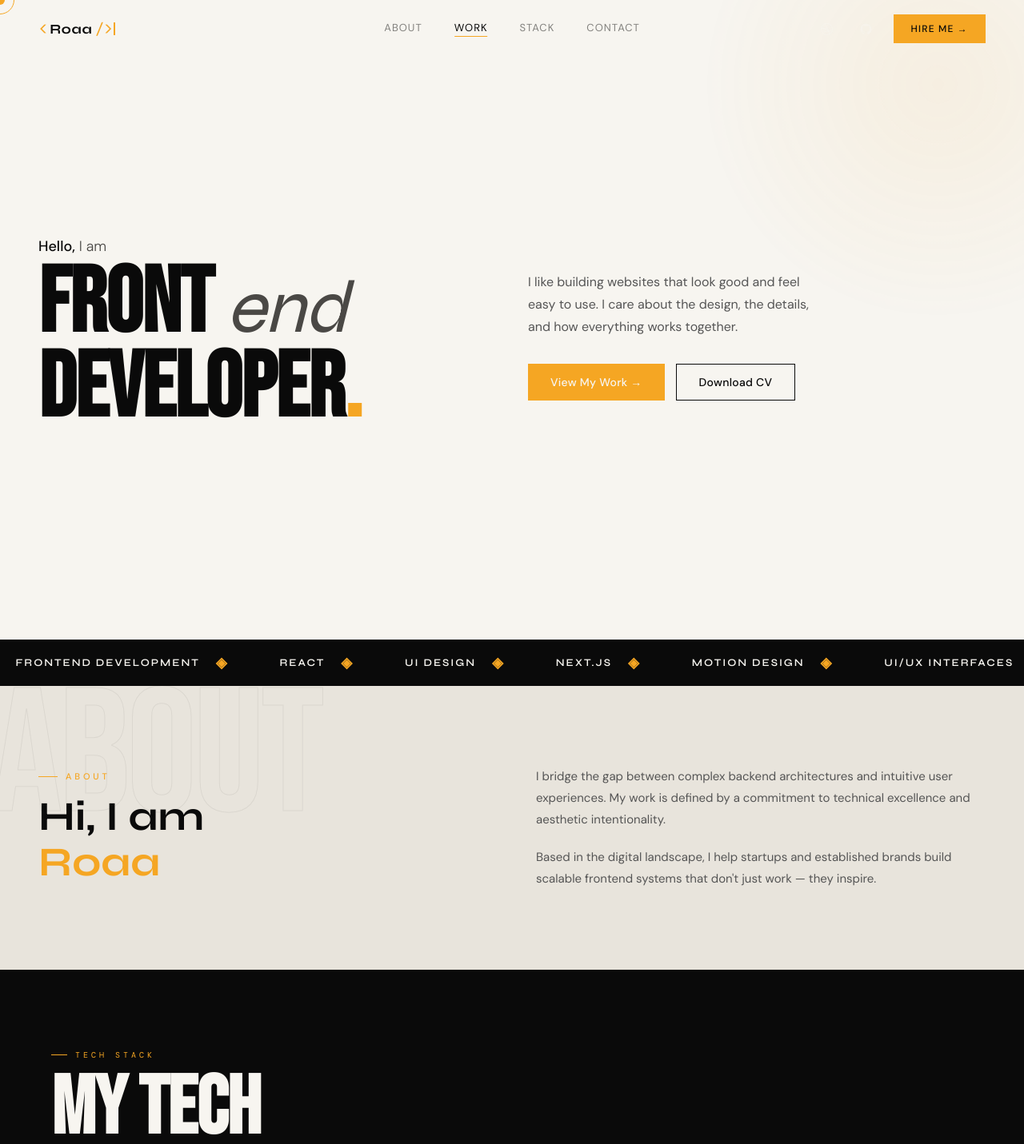
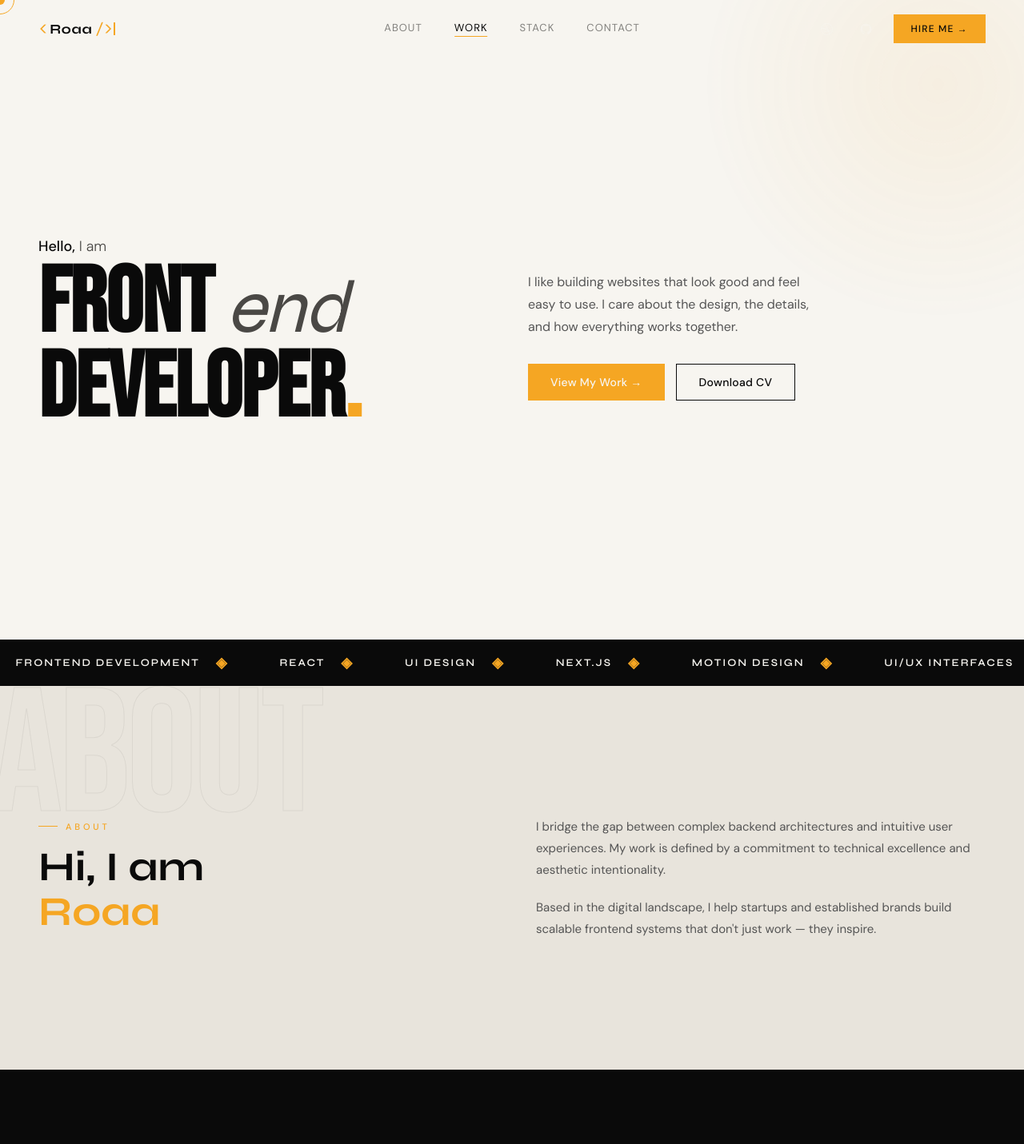
Before and after one commit to RoaaBadr/ro.frontdev, a React (Vite) app: page / in a window 1280 px wide. Shown: the top 1431 px of the page at 80% size. Built offline with nearby package versions, Linux system fonts and the light colour scheme; a web font is replaced by a local one.

Commit message:
add fixed height to splash grid container

```diff
--- a/src/index.css
+++ b/src/index.css
@@ -440,6 +440,7 @@ body {
   display: grid;
   grid-template-columns: 1fr 1fr;
   gap: 60px;
+  height: 30em;
   align-items: center;
   position: relative;
   overflow: hidden;
```
